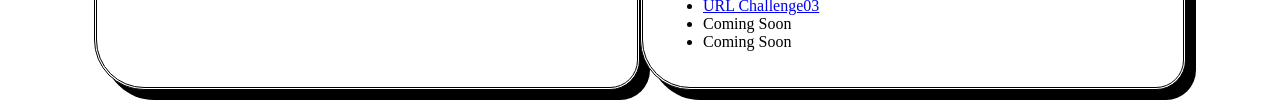
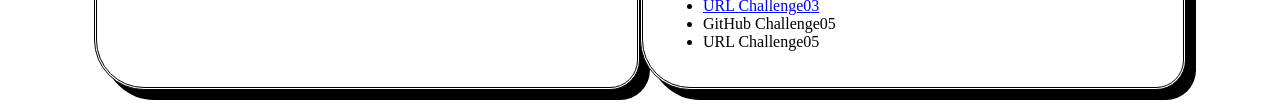
Before and after one commit to Jo3yG/Challenge02, a plain HTML site: page index.html in a window 1280 px wide. Shown: the part 794-899 px from the top of the page. Drawn offline with Linux system fonts and the light colour scheme.

Commit message:
added challenge05

```diff
--- a/index.html
+++ b/index.html
@@ -53,8 +53,8 @@
                 <li><a href="https://github.com/Jo3yG/Challenge01">GitHub Challenge01</a></li>
                 <li><a href="https://github.com/Jo3yG/Challenge03.git">GitHub Challenge03</a></li>
                 <li><a href="https://jo3yg.github.io/Challenge03/ ">URL Challenge03</a></li>
-                <li><a href="Coming soon"></a>Coming Soon</li>
-                <li><a href="Coming soon"></a>Coming Soon</li>
+                <li><a href="https://github.com/Jo3yG/Challenge05.git"></a>GitHub Challenge05</li>
+                <li><a href="https://jo3yg.github.io/Challenge05/"></a>URL Challenge05</li>
             </ul>
         </section>
         <section class="linkboxes" id="Contact">
```
